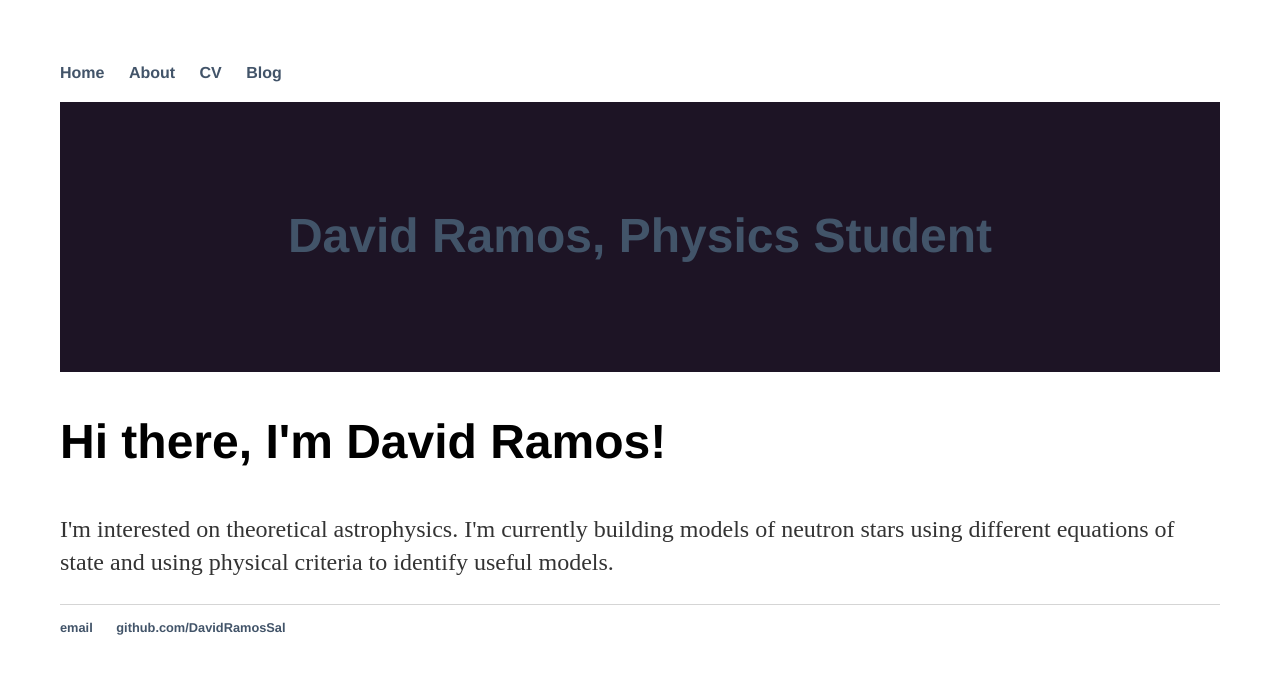
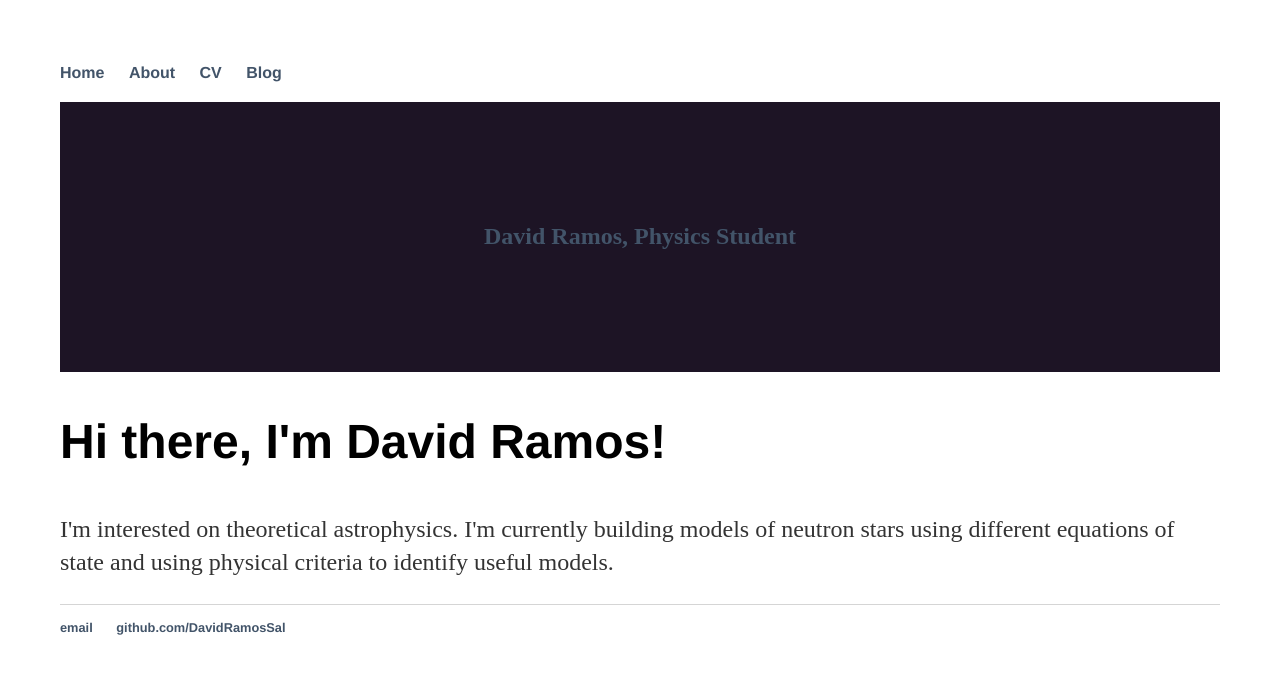
Before and after one commit to DavidRamosSal/DavidRamosSal.github.io, a Jekyll site: the page built from index.html, in a window 1280 px wide. Shown: the top 674 px of the page. Built offline with Jekyll 4.4.1, drawn with Linux system fonts in a browser that asks for light colours.

Commit message:
Update main.css

```diff
--- a/css/main.css
+++ b/css/main.css
@@ -16,6 +16,10 @@ nav ul li, footer ul li {
 a {
     text-decoration: none;
     color: #425469;
+}
+a1 {
+    text-decoration: none;
+    color: #19CCAA;
 }
 a:hover {
     text-decoration: underline;
@@ -40,11 +44,6 @@ h1 {
     font-size: 3em;
     font-family:'Helvetica', 'Arial', 'Sans-Serif';
 }
-h2 {
-    color: #19CCAA;
-    font-size: 3em;
-    font-family:'Helvetica', 'Arial', 'Sans-Serif';
-}
 p {
     font-size: 1.5em;
     line-height: 1.4em;
```
